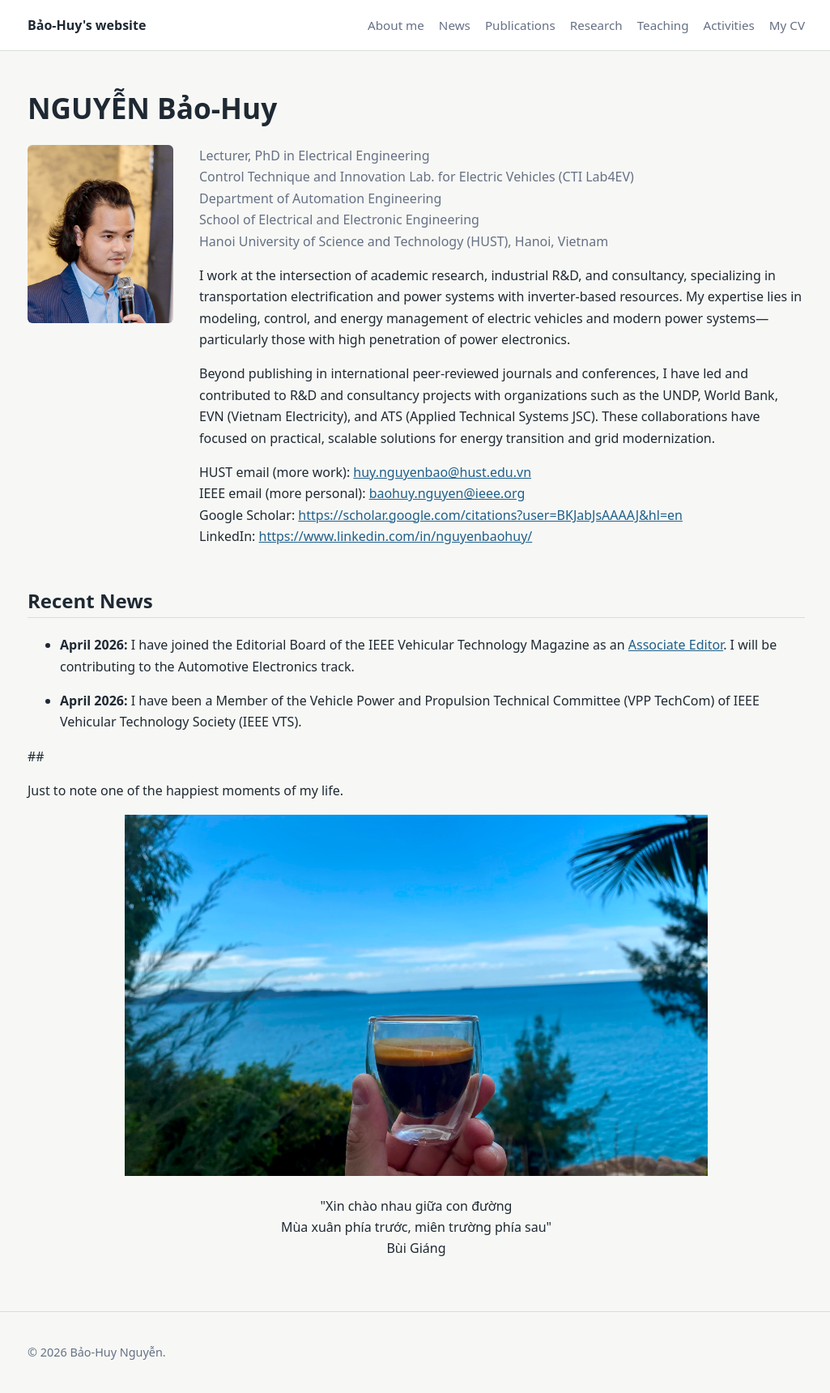
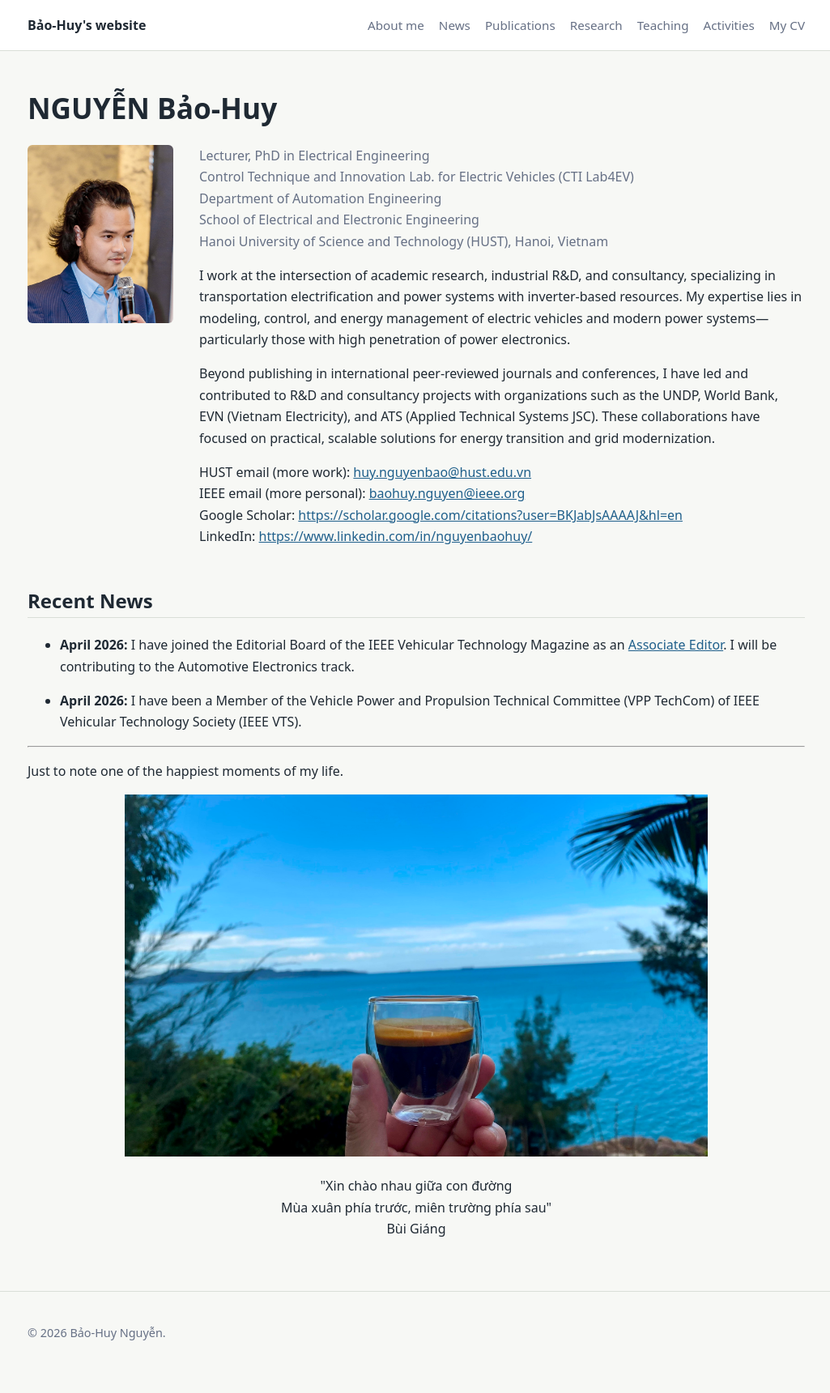
Before and after one commit to baohuynguyen/baohuynguyen.github.io, a Jekyll site: the page built from index.md, in a window 1280 px wide. Shown: the whole page at 81% size, without its empty margins (126-1151 px from the left). Built offline with Jekyll 4.4.1, drawn with Linux system fonts in a browser that asks for light colours; after the commit the page ends 1696 px from its top, so only the background shows below that.

Commit message:
Update index.md

```diff
--- a/index.md
+++ b/index.md
@@ -42,7 +42,7 @@ title: About
 
 </ul>
 
-##
+<hr>
 
 Just to note one of the happiest moments of my life.
 
```
